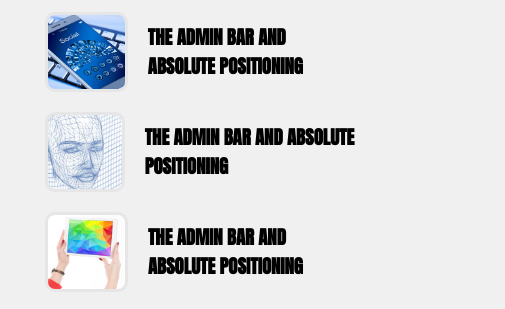
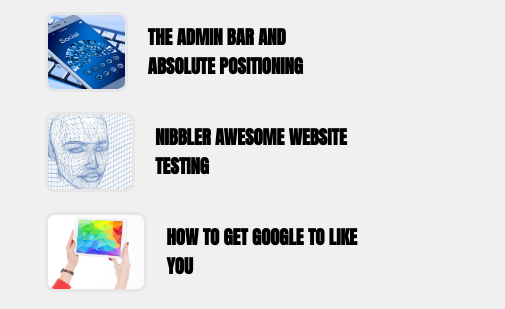
Before and after one commit to jared-sarah-design-project/Codeup-design, a plain HTML site: page index.html in a window 1280 px wide. Shown: the part 571-880 px from the top of the page, 775-1280 px from the left. Drawn offline with Linux system fonts and the light colour scheme.

Commit message:
adjusted second column text

```diff
--- a/index.html
+++ b/index.html
@@ -200,7 +200,7 @@
                             <img src="img/head.jpg" alt="">
                         </div>
                         <div class="article-text-wrapper">
-                            <h3>THE ADMIN BAR AND ABSOLUTE POSITIONING</h3>
+                                <h3>NIBBLER AWESOME WEBSITE TESTING</h3>
                         </div>
                     </div>
                     <div class="article-wrapper">
@@ -208,7 +208,7 @@
                             <img src="img/ipad.jpg" alt="">
                         </div>
                         <div class="article-text-wrapper">
-                            <h3>THE ADMIN BAR AND ABSOLUTE POSITIONING</h3>
+                            <h3>HOW TO GET GOOGLE TO LIKE YOU</h3>
                         </div>
                     </div>
                     <div class="article-wrapper">
```
